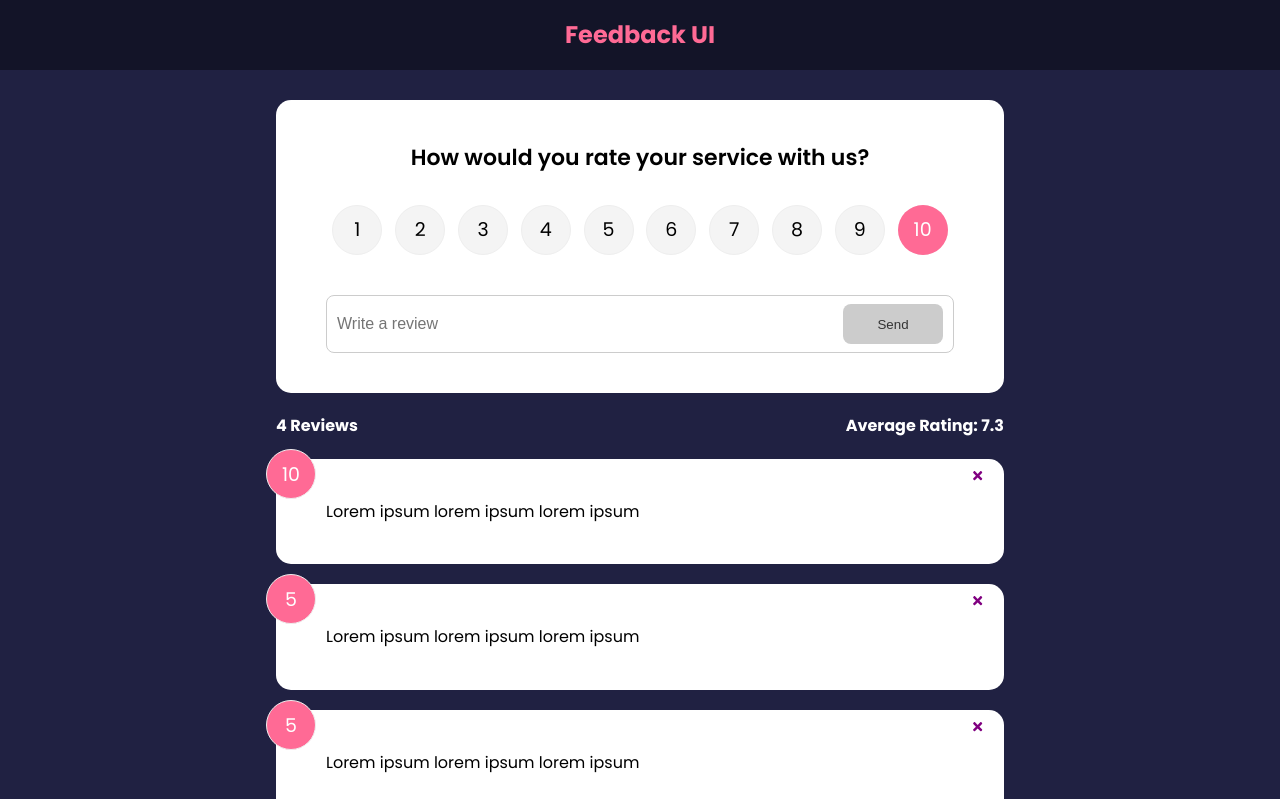
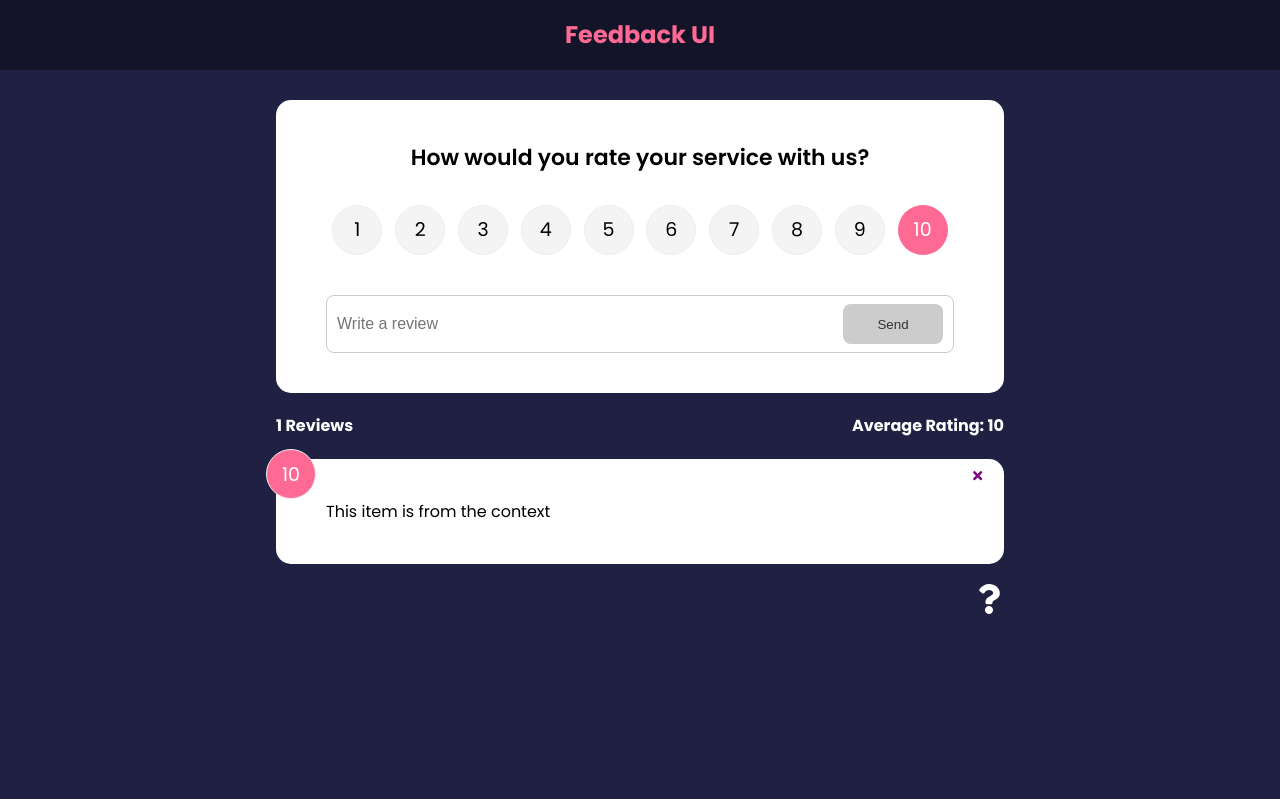
Before and after one commit to Acalltoredemption/feedback, a React (Create React App) app: page / in a window 1280 px wide. Shown: the top 799 px of the page. Built offline with nearby package versions, Linux system fonts and the light colour scheme.

Commit message:
refactored app to handle state using react context

```diff
--- a/src/App.js
+++ b/src/App.js
@@ -1,40 +1,26 @@
 import {BrowserRouter as Router, Route, Routes} from 'react-router-dom'
 import Header from "./components/Header";
 import FeedbackList from "./components/FeedbackList";
-import {useState} from 'react';
-import FeedbackData from "./data/FeedbackData";
 import FeedbackStats from "./components/FeedbackStats";
 import FeedbackForm from "./components/FeedbackForm";
 import AboutPage from "./pages/AboutPage";
 import AboutIconLink from './components/AboutIconLink';
-import {v4 as uuidv4} from 'uuid'
+import { FeedbackProvider } from './context/FeedbackContext';
+
 
 function App(){
-    const [feedback, setFeedback] = useState(FeedbackData);
-
-    const deleteFeedback = (id) => {
-        if(window.confirm('Are you sure you want to delete?')){
-            setFeedback(feedback.filter((item) => item.id !== id ))
-        }
-    }
-
-    const addFeedback = (newFeedback) => {
-        newFeedback.id = uuidv4()
-        console.log(newFeedback)
-        setFeedback([newFeedback, ...feedback])
-    }
 
     return (
-
+        <FeedbackProvider>
         <Router>
         <Header />
         <div className="container">
             <Routes>
             <Route exact path='/' element={
                 <>
-             <FeedbackForm handleAdd={addFeedback} />
-             <FeedbackStats feedback={feedback} />
-             <FeedbackList feedback={feedback} handleDelete={deleteFeedback} />
+             <FeedbackForm/>
+             <FeedbackStats />
+             <FeedbackList />
                 </>
             }>
             </Route>
@@ -44,6 +30,7 @@
             <AboutIconLink />
         </div>
         </Router>
+        </FeedbackProvider>
     )
 }
 
--- a/src/components/FeedbackForm.jsx
+++ b/src/components/FeedbackForm.jsx
@@ -2,12 +2,17 @@
 import Button from "./shared/Button";
 import RatingSelect from "./RatingSelect";
 import {useState} from 'react';
+import { useContext } from "react";
+import FeedbackContext from "../context/FeedbackContext";
 
-export default function FeedbackForm({handleAdd}) {
+
+export default function FeedbackForm() {
     const [text, setText] = useState('')
     const [rating, setRating] = useState(10)
     const [btndisabled, setBtndisabled] = useState(true)
     const [message, setMessage] = useState('')
+
+    const {addFeedback} = useContext(FeedbackContext);
 
     const handleTextChange = (e) => {
         if(text === ''){
@@ -31,7 +36,7 @@
                 rating
             }
 
-            handleAdd(newFeedback)
+            addFeedback(newFeedback)
 
             setText('')
         }
--- a/src/components/FeedbackItem.jsx
+++ b/src/components/FeedbackItem.jsx
@@ -1,15 +1,17 @@
 import Card from "./shared/Card"
 import PropTypes from 'prop-types'
 import {FaTimes} from 'react-icons/fa'
+import {useContext} from 'react'
+import FeedbackContext from "../context/FeedbackContext"
 
 
-function FeedbackItem({item, handleDelete}) {
-
+function FeedbackItem({item}) {
+  const {deleteFeedback} = useContext(FeedbackContext)
 
   return (
     <Card>
         <div className="num-display">{item.rating}</div>
-        <button onClick={() => handleDelete(item.id)} className="close">
+        <button onClick={() => deleteFeedback(item.id)} className="close">
           <FaTimes color="purple" />
         </button>
         <div className="text-display">{item.text}</div>
--- a/src/components/FeedbackList.jsx
+++ b/src/components/FeedbackList.jsx
@@ -1,8 +1,11 @@
 import FeedbackItem from "./FeedbackItem"
-import PropTypes from 'prop-types'
 import {motion, AnimatePresence} from 'framer-motion'
+import {useContext} from 'react'
+import FeedbackContext from "../context/FeedbackContext"
 
-function FeedbackList({feedback, handleDelete}) {
+function FeedbackList() {
+  const {feedback} = useContext(FeedbackContext)
+
     if(!feedback || feedback.length === 0){
         return <p>No Feedback Yet</p>
     }
@@ -14,7 +17,7 @@
            key={item.id}
            animate={{opacity: 1}}
            exit={{opacity: 0}}>
-            <FeedbackItem key={item.id} item={item} handleDelete={handleDelete}/>
+            <FeedbackItem key={item.id} item={item} />
             </motion.div>
 ))}
       </AnimatePresence>
@@ -22,8 +25,5 @@
   )
 }
 
-FeedbackList.propTypes = {
-    feedback: PropTypes.array
-}
 
 export default FeedbackList
--- a/src/components/FeedbackStats.jsx
+++ b/src/components/FeedbackStats.jsx
@@ -1,7 +1,12 @@
+import { useContext } from 'react'
+import FeedbackContext from '../context/FeedbackContext'
 
-import PropTypes from 'prop-types'
 
-export default function FeedbackStats({feedback}) {
+
+
+export default function FeedbackStats() {
+  const {feedback} = useContext(FeedbackContext)
+
     //Calculate average rating
     let average = feedback.reduce((acc, cur) => {
         return acc + cur.rating
@@ -16,7 +21,3 @@
     </div>
   )
 }
-
-FeedbackStats.propTypes = {
-    feedback: PropTypes.array.isRequired
-}
--- /dev/null
+++ b/src/context/FeedbackContext.js
@@ -0,0 +1,37 @@
+import {createContext, useState} from 'react'
+import {v4 as uuidv4} from 'uuid'
+
+const FeedbackContext = createContext()
+
+export const FeedbackProvider = ({children}) => {
+        const [feedback, setFeedback] = useState([
+            {
+                id: 1,
+                text: 'This item is from the context',
+                rating: 10
+            }
+        ])
+
+        const deleteFeedback = (id) => {
+            if(window.confirm('Are you sure you want to delete?')){
+                setFeedback(feedback.filter((item) => item.id !== id ))
+            }
+        }
+
+
+         const addFeedback = (newFeedback) => {
+           newFeedback.id = uuidv4()
+           console.log(newFeedback)
+           setFeedback([newFeedback, ...feedback])
+           }
+
+    return <FeedbackContext.Provider value={{
+        feedback,
+        deleteFeedback,
+        addFeedback
+    }}>
+        {children}
+    </FeedbackContext.Provider>
+}
+
+export default FeedbackContext
```
